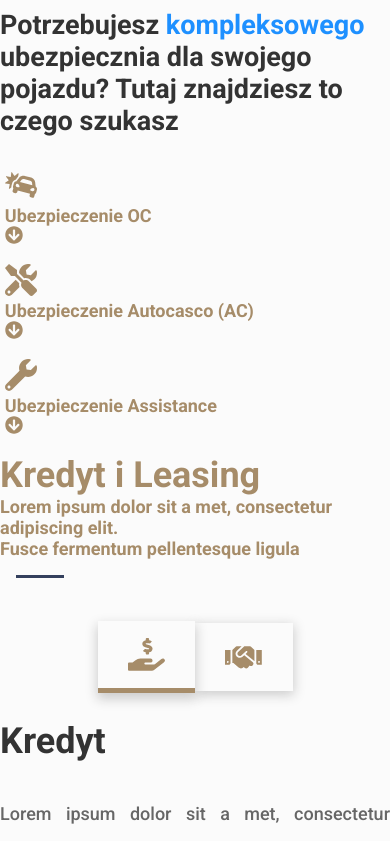
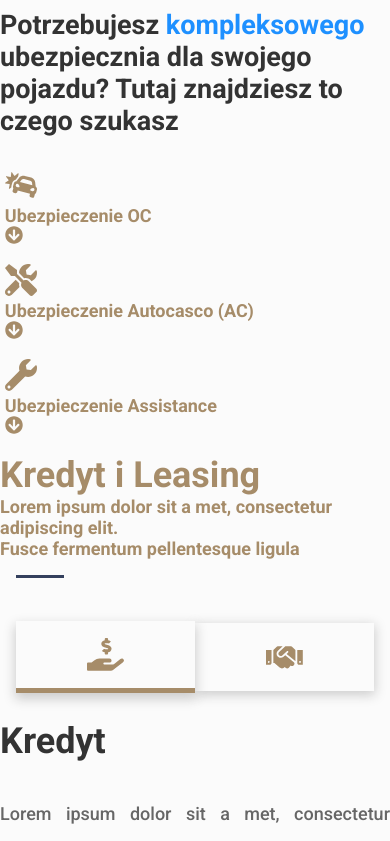
Before and after one commit to bm64/wuem, a Next.js app: page / in a window 390 px wide. Shown: the part 1156-1997 px from the top of the page. Built offline with nearby package versions, Linux system fonts and the light colour scheme.

Commit message:
Show only selected menu item text when tablet-up

```diff
--- a/styles/_section.scss
+++ b/styles/_section.scss
@@ -4,8 +4,10 @@
   display: flex;
   flex-direction: row;
   justify-content: center;
+  align-items: center;
+
   background-color: $white;
-  align-items: center;
+
   min-height: 15vh;
 
   margin: 0 auto;
@@ -14,26 +16,31 @@
   @include for-size(phone-only) {
     margin: 0 1rem;
   }
+
+  flex-basis: 0;
 }
 
 .menu__item {
   min-height: 8vh;
 
-  width: 25vw;
-
   display: flex;
   flex-direction: row;
   justify-content: center;
   align-items: center;
-  font-size: 1.4rem;
+
   background-color: $white;
 
   color: unquote($primary + 'aa');
   cursor: pointer;
+  font-size: 1.4rem;
   font-weight: 500;
+
   box-shadow: 0px 3px 11px 1px #ccc;
+
   transition: border-bottom 0.3s, box-shadow 0.3s, font-size 0.3s;
   transition-timing-function: ease-out;
+
+  flex: 1;
 }
 
 .menu__item:first-child {
@@ -54,7 +61,7 @@
 
   display: none;
 
-  @include for-size(tablet-landscape-up) {
+  @include for-size(desktop-up) {
     display: initial;
   }
 }
@@ -66,6 +73,20 @@
   border-bottom: 5px solid $primary;
   box-shadow: 0px 5px 11px 1px #ccc;
   font-size: 1.6rem;
+
+  @include for-size(tablet-portrait-up) {
+    flex: 3;
+  }
+
+  @include for-size(desktop-up) {
+    flex: 1;
+  }
+}
+
+.menu__item--selected > p {
+  @include for-size(tablet-portrait-up) {
+    display: initial;
+  }
 }
 
 .menu__item-icon {
--- a/styles/sections/cars_insurance.module.scss
+++ b/styles/sections/cars_insurance.module.scss
@@ -72,9 +72,13 @@
   flex-direction: row;
   align-items: center;
 
+  background-color: lighten($primary, 42%);
+
+  @include for-size(phone-only) {
+    padding: 1rem 0;
+  }
+
   padding-left: 1rem;
-
-  background-color: lighten($primary, 42%);
 }
 
 .insurance-content--hidden {
--- a/styles/sections/travel_insurance.module.scss
+++ b/styles/sections/travel_insurance.module.scss
@@ -23,6 +23,10 @@
   object-fit: cover;
   height: 30vh;
   padding: 5rem 0;
+
+  @include for-size(phone-only) {
+    display: none;
+  }
 }
 
 .travel-headline {
```
